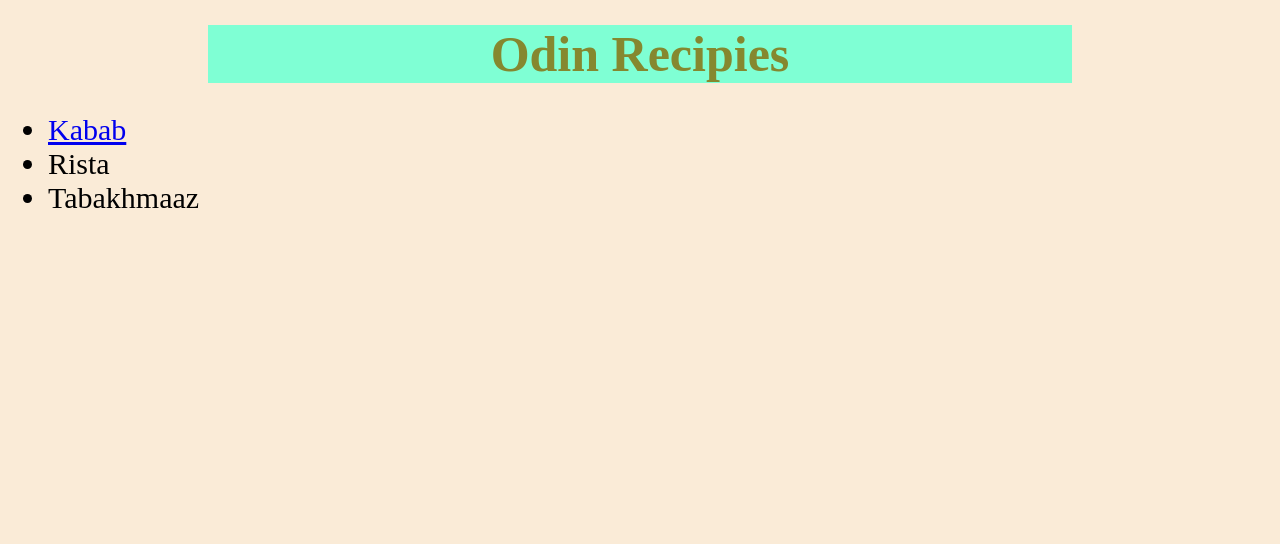
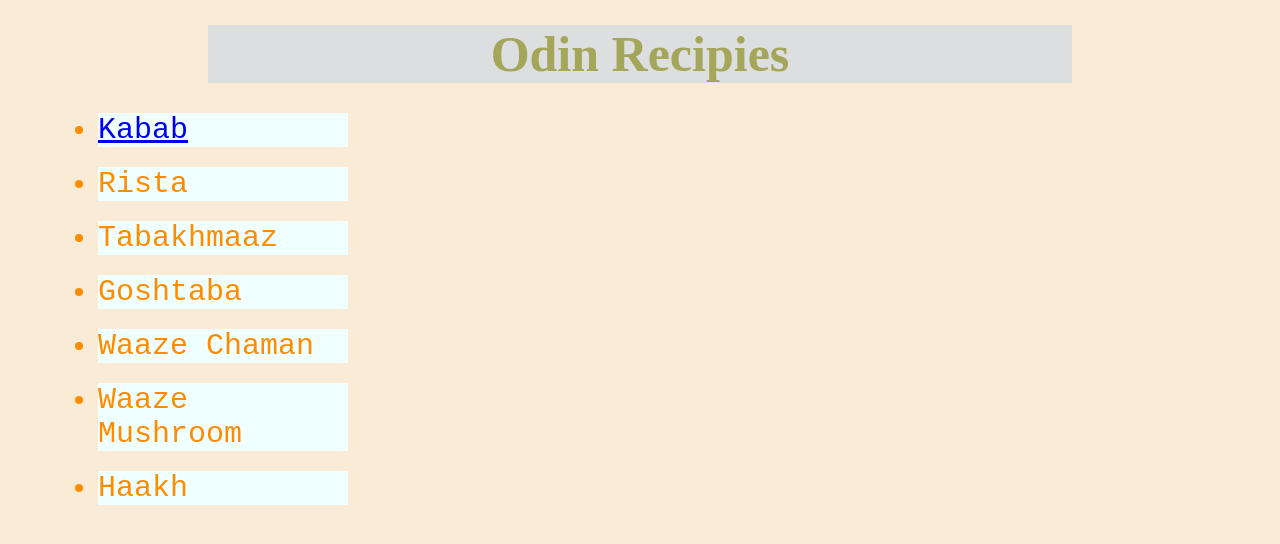
Before and after one commit to eliteUser7/odin-recipies, a plain HTML site: page index.html in a window 1280 px wide. Drawn offline with Linux system fonts and the light colour scheme.

Commit message:
i added some more dishes and gave color to <li>

```diff
--- a/index.html
+++ b/index.html
@@ -12,6 +12,11 @@
         <li><a href="./recipies/kabab.html" target="_blank" rel="noreferrer noopener">Kabab</a></li>
         <li><a>Rista</a></li>
         <li><a>Tabakhmaaz</a></li>
+        <li><a>Goshtaba</a></li>
+        <li><a>Waaze Chaman</a></li>
+        <li><a>Waaze Mushroom</a></li>
+        <li><a>Haakh</a></li>
+
     </ul>
 </body>
 </html>
--- a/style.css
+++ b/style.css
@@ -7,9 +7,17 @@ body{
 }
 h1{
     text-align: center;
-    color: rgb(133, 136, 47);
+    color: rgb(164, 167, 89);
     font-size: 50px;
     font-family:'Times New Roman', Times, serif;
-    background-color: aquamarine;
+    background-color: rgb(220, 222, 224);
     margin:25px 200px;
 }
+li{
+    /* color: ; */
+    width:250px;
+    background-color: azure;
+    color: darkorange;
+    margin: 20px 50px;
+    font-family:'Courier New', Courier, monospace;
+}
```
